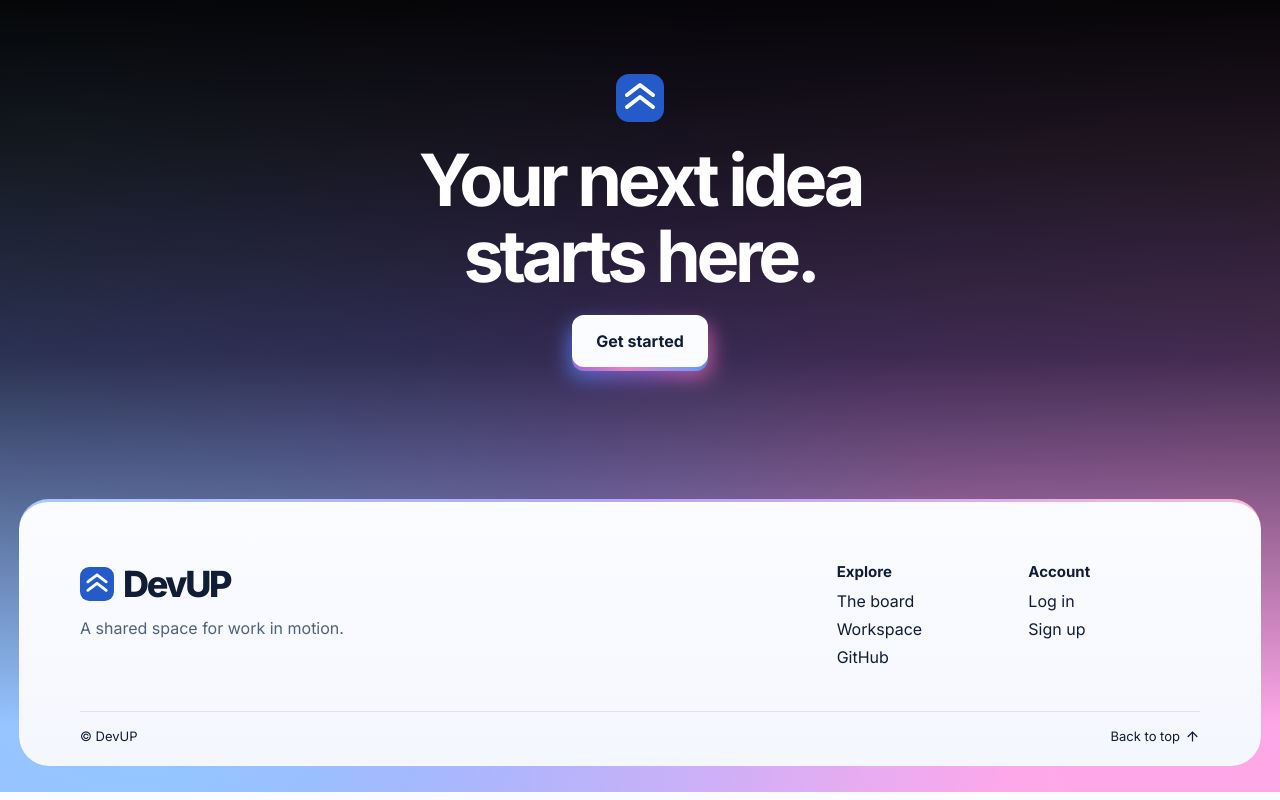
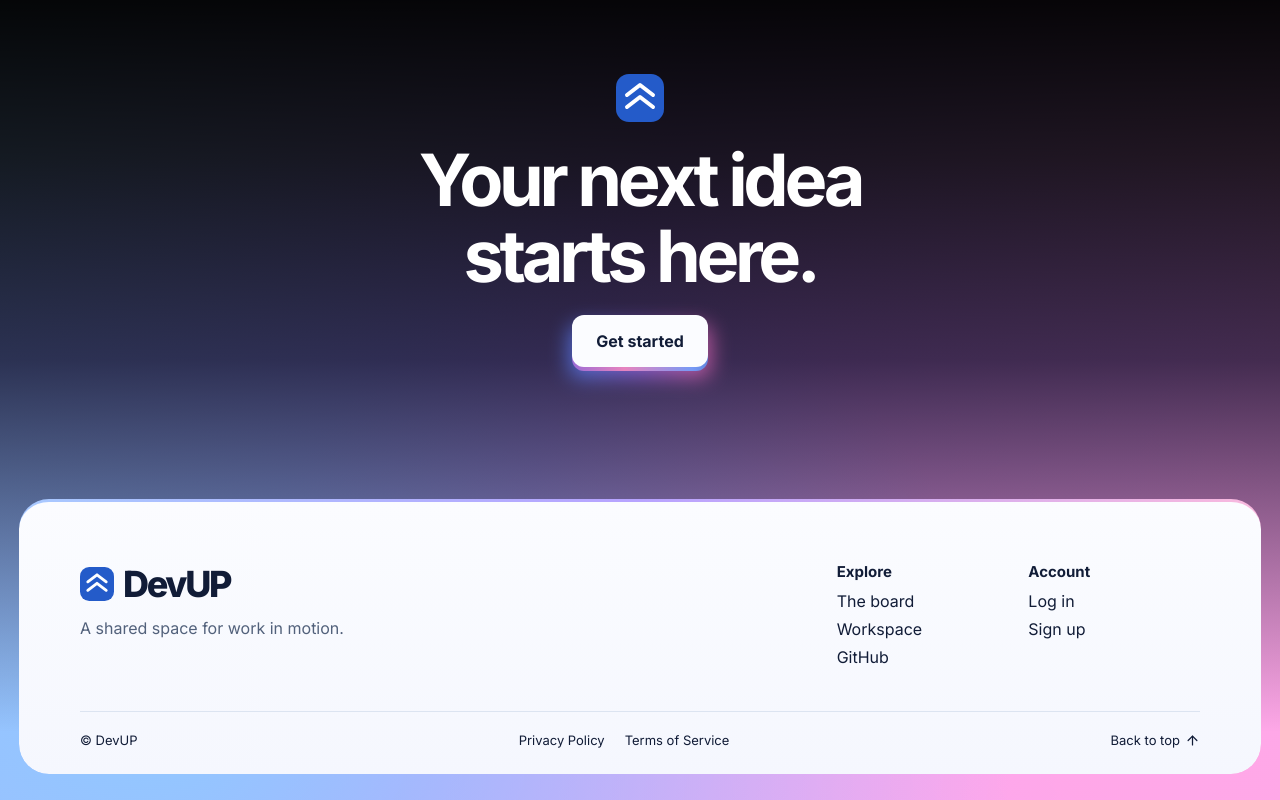
Before and after one commit to mrfoxGN/transcendence, a React (Vite) app in the folder apps/frontend/: page / in a window 1280 px wide. Shown: the part 7676-8476 px from the top of the page. Built offline with nearby package versions, Linux system fonts and the light colour scheme.

Commit message:
M-05 Add privacy and terms to the landing footer

```diff
--- a/apps/frontend/src/features/landing/LandingPage.tsx
+++ b/apps/frontend/src/features/landing/LandingPage.tsx
@@ -9,6 +9,7 @@ import { LandingDetails } from './LandingDetails';
 import { LogoCarousel } from './LogoCarousel';
 import { ContainerScroll, ScrollTextReveal } from './LandingMotion';
 import { MagicButton } from './MagicButton';
+import { LegalLinks } from './LegalLinks';
 import './hero.css';
 import './auth.css';
 
@@ -124,6 +125,7 @@ export function LandingPage() {
           </div>
           <div className="footer-bottom">
             <span>&copy; DevUP</span>
+            <LegalLinks />
             <a href="#top">Back to top <ArrowUp size={15} aria-hidden="true" /></a>
           </div>
         </div>
--- /dev/null
+++ b/apps/frontend/src/features/landing/LegalLinks.tsx
@@ -0,0 +1,57 @@
+import { useId, useRef, useState } from 'react';
+import { X } from 'lucide-react';
+import './legal.css';
+
+const policies = {
+  privacy: {
+    title: 'Privacy Policy',
+    sections: [
+      ['Account information', 'DevUP uses your email address and username to create your account and identify you to people you work with. You can add an optional profile picture. The server stores a password hash for sign-in.'],
+      ['Workspace content', 'DevUP stores the tasks, notes, files, messages, and activity you create so authorized people can access them. Workspace content is available according to workspace permissions. Direct messages are available to their participants.'],
+      ['Browser storage', 'DevUP uses browser session storage for sign-in and chat drafts. It uses local storage for interface preferences such as the sidebar state.'],
+      ['Connected services', 'If the operator configures email delivery, DevUP uses Resend to send verification, password reset, and invitation emails. Connecting GitHub lets DevUP retrieve account and repository information needed for the integration. An avatar from an external URL is fetched by your browser from the host you selected.'],
+      ['Managing your information', 'You can change your profile in account settings. Contact the operator of the DevUP instance you use for questions about your information, retention, or deletion.'],
+    ],
+  },
+  terms: {
+    title: 'Terms of Service',
+    sections: [
+      ['Using DevUP', 'DevUP is a workspace for organizing tasks, sharing files and notes, and communicating with your team. Keep your sign-in credentials private and only use accounts and workspaces you are authorized to access.'],
+      ['Content you share', 'Only upload or share content you have permission to use. Check who has access to a workspace or conversation before sharing confidential information.'],
+      ['Acceptable use', 'Respect other users and their privacy. Do not use DevUP to send spam, harass people, distribute harmful files, or bypass access controls.'],
+      ['Connected services', 'If you connect a GitHub account or repository, follow GitHub’s terms and ensure you have permission to connect it.'],
+      ['Questions and support', 'Contact the operator of your DevUP instance for questions about these terms or to report misuse.'],
+    ],
+  },
+} as const;
+
+export function LegalLinks() {
+  const dialog = useRef<HTMLDialogElement>(null);
+  const headingId = useId();
+  const [policy, setPolicy] = useState<keyof typeof policies>('privacy');
+  const { title, sections } = policies[policy];
+
+  function open(next: keyof typeof policies) {
+    setPolicy(next);
+    dialog.current?.showModal();
+  }
+
+  return <>
+    <div className="footer-legal" role="group" aria-label="Legal">
+      <button type="button" aria-haspopup="dialog" onClick={() => open('privacy')}>Privacy Policy</button>
+      <button type="button" aria-haspopup="dialog" onClick={() => open('terms')}>Terms of Service</button>
+    </div>
+    <dialog ref={dialog} className="legal-dialog" aria-labelledby={headingId} onClose={() => { if (dialog.current) dialog.current.scrollTop = 0; }}>
+      <header>
+        <h2 id={headingId}>{title}</h2>
+        <button type="button" aria-label="Close dialog" onClick={() => dialog.current?.close()}>
+          <X size={20} aria-hidden="true" />
+        </button>
+      </header>
+      {sections.map(([heading, body]) => <section key={heading}>
+        <h3>{heading}</h3>
+        <p>{body}</p>
+      </section>)}
+    </dialog>
+  </>;
+}
--- /dev/null
+++ b/apps/frontend/src/features/landing/legal.css
@@ -0,0 +1,56 @@
+.footer-legal {
+  display: flex;
+  flex-wrap: wrap;
+  gap: 8px 20px;
+}
+
+.footer-legal button,
+.legal-dialog button {
+  color: inherit;
+  background: none;
+  border: 0;
+  cursor: pointer;
+  font: inherit;
+}
+
+.footer-legal button {
+  padding: 4px 0;
+}
+
+.footer-legal button:hover {
+  text-decoration: underline;
+  text-underline-offset: 4px;
+}
+
+.legal-dialog {
+  width: min(640px, calc(100% - 32px));
+  max-height: calc(100dvh - 32px);
+  margin: auto;
+  padding: 0 clamp(16px, 4vw, 28px) 24px;
+  overflow: auto;
+  overscroll-behavior: contain;
+  color: var(--ink, #17233a);
+  background: var(--surface, #fff);
+  border: 1px solid var(--line, #dce4ef);
+  border-radius: 16px;
+}
+
+.legal-dialog::backdrop { background: rgb(15 23 42 / 55%); }
+
+.legal-dialog header {
+  position: sticky;
+  top: 0;
+  display: flex;
+  align-items: center;
+  justify-content: space-between;
+  gap: 12px;
+  padding: 18px 0;
+  background: inherit;
+}
+
+.legal-dialog h2 { font-size: clamp(20px, 4vw, 26px); }
+.legal-dialog h3 { font-size: 16px; margin-bottom: 4px; }
+.legal-dialog section + section { margin-top: 16px; }
+.legal-dialog p { line-height: 1.6; }
+.legal-dialog button { display: grid; place-items: center; min-width: 40px; min-height: 40px; border-radius: 8px; }
+.legal-dialog button:hover { background: rgb(120 140 175 / 15%); }
```
